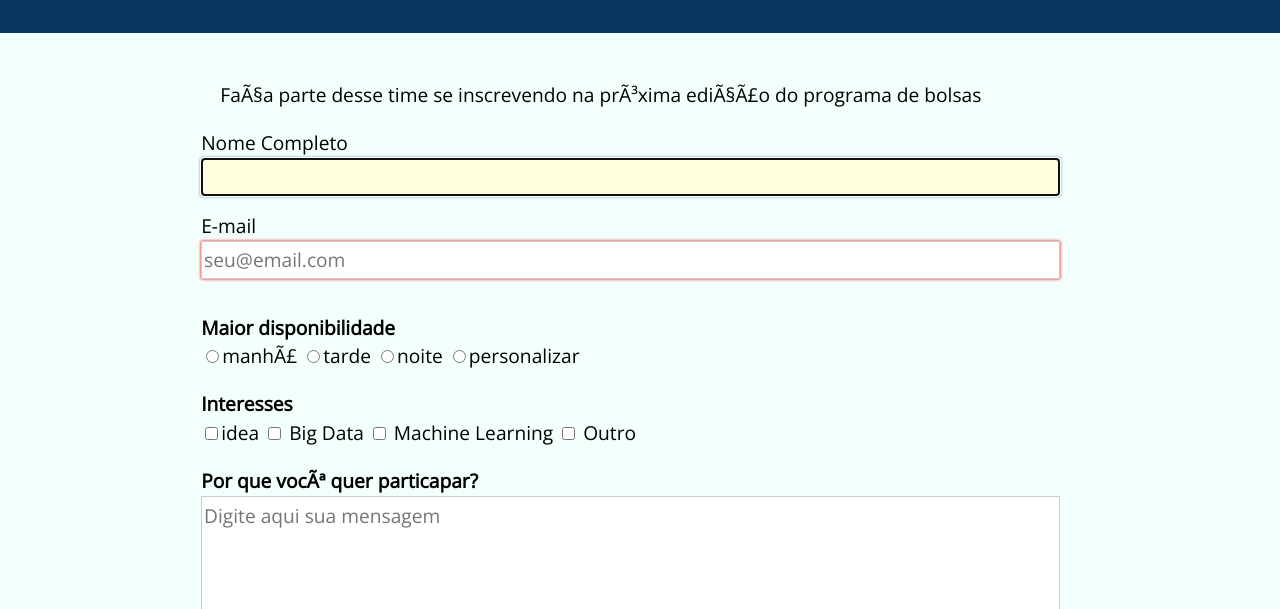
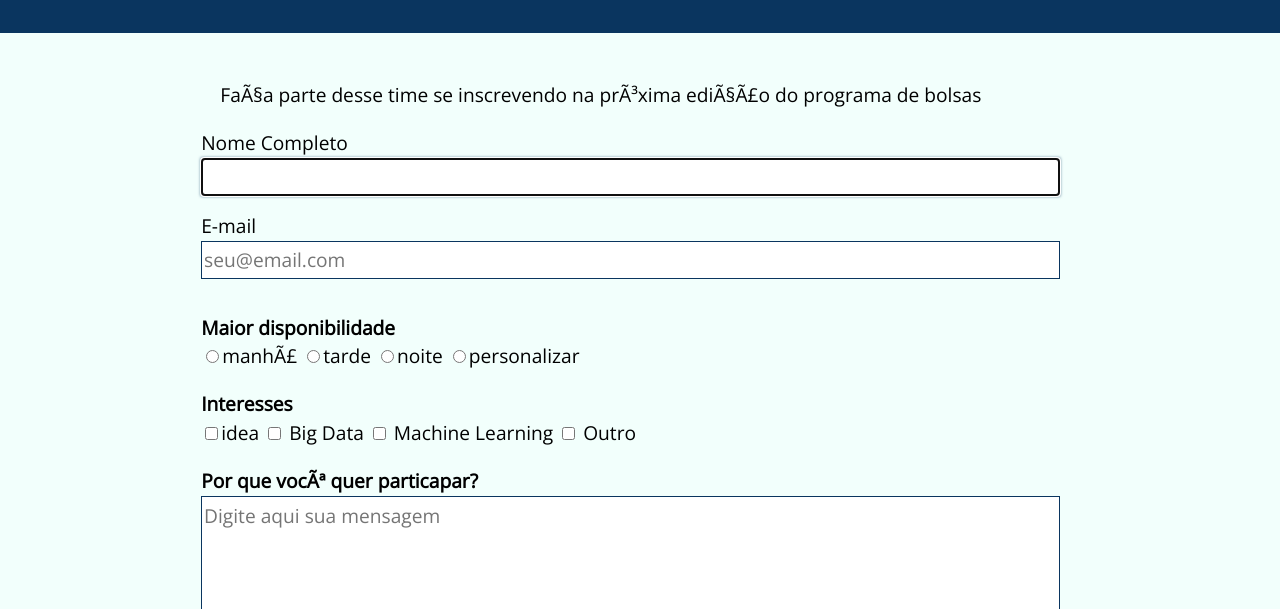
Before and after one commit to Tsumakami/avaliacao, a plain HTML site: page projeto/inscricao.html in a window 1280 px wide. Shown: the part 191-800 px from the top of the page. Drawn offline with nearby package versions, Linux system fonts and the light colour scheme.

Commit message:
atividade 3 - alterando a cor das bordas dos inputs e textarea

```diff
--- a/projeto/css/inscricao.css
+++ b/projeto/css/inscricao.css
@@ -34,16 +34,13 @@ textarea {
     padding: .25em .10em;
     width: 100%;
     box-sizing: border-box;
-    border: 1px solid #ccc;
+    border: 1px solid #0A355F;
     margin-bottom: .8em;
 }
-input:invalid {
-    box-shadow: 0 0 3px red;
 
-}
 input:focus,
 textarea:focus {
-    background-color: #FFD;
+    background-color: #FFF;
     box-shadow: 0 0 3px #0A355F;
 }
 h1{
@@ -59,3 +56,9 @@ fieldset{
 .cabecalho{
   height: 20%;
 }
+.borda-vermelha {
+    border: 3px solid red;
+}
+.borda-verde{
+  border: 3px solid green;
+}
```
